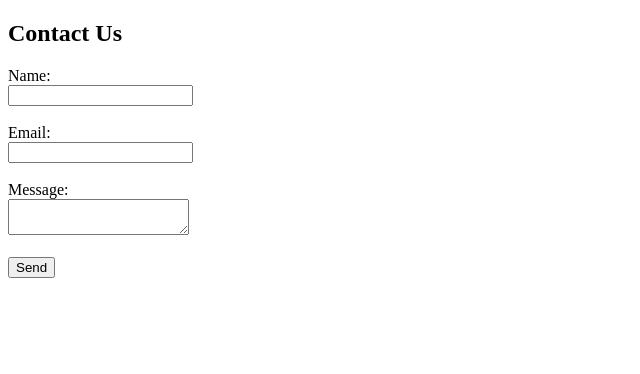
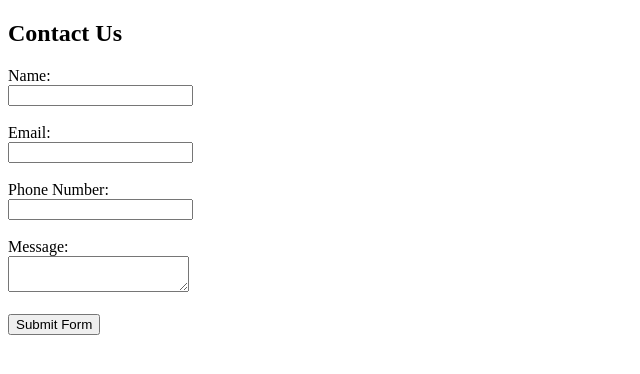
Before and after one commit to sritan02/TeamCTRL5-Git-Practice, a plain HTML site: page form.html in a window 1280 px wide. Shown: the whole page, without its empty margins (0-640 px from the left). Drawn offline with Linux system fonts and the light colour scheme.

Commit message:
Update form.html

```diff
--- a/form.html
+++ b/form.html
@@ -12,10 +12,13 @@
     <label for="email">Email:</label><br>
     <input type="email" id="email" name="email"><br><br>
 
+    <label for="phone">Phone Number:</label><br>
+    <input type="tel" id="phone" name="phone"><br><br>
+
     <label for="message">Message:</label><br>
     <textarea id="message" name="message"></textarea><br><br>
 
-    <button type="submit">Send</button>
+    <button type="submit">Submit Form</button>
   </form>
 </body>
 </html>
```
